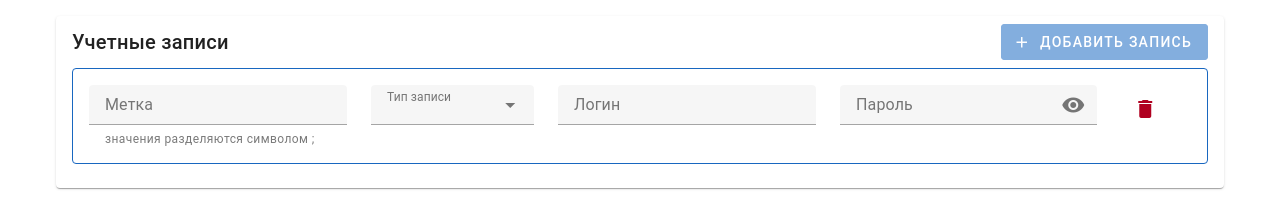
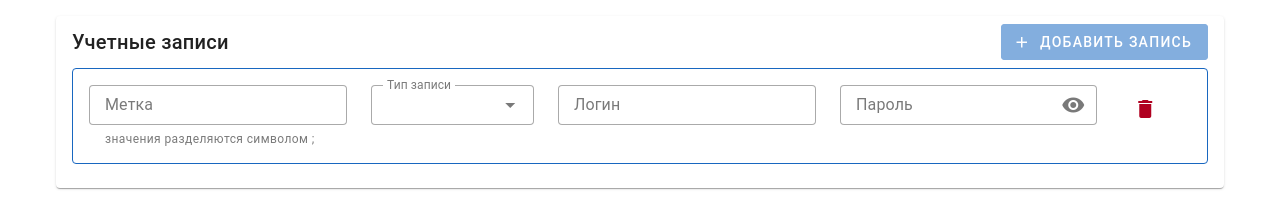
Before and after one commit to padhrusha/frontendTestTask_Vue_Form, a Vue app: page / in a window 1280 px wide. Both pictures are taken after a click on the button "ДОБАВИТЬ ЗАПИСЬ". Shown: the top 197 px of the page. Built offline with nearby package versions, Linux system fonts and the light colour scheme; the HTML template or start-up script is replaced by a standard one.

Commit message:
change input field style

```diff
--- a/src/components/AccountRow.vue
+++ b/src/components/AccountRow.vue
@@ -19,6 +19,7 @@
             @blur="parseLabels"
             density="compact"
             persistent-hint
+            variant="outlined"
           />
         </v-col>
         <v-col cols="12" sm="6" :md="hasPassword ? 2 : 3">
@@ -28,6 +29,7 @@
             :items="entryTypes"
             density="compact"
             persistent-hint
+            variant="outlined"
           />
         </v-col>
         <v-col cols="12" sm="6" :md="hasPassword ? 3 : 4">
@@ -38,6 +40,7 @@
             maxlength="100"
             density="compact"
             persistent-hint
+            variant="outlined"
           />
         </v-col>
         <v-col v-if="hasPassword" cols="12" sm="6" md="3">
@@ -50,6 +53,7 @@
             maxlength="100"
             density="compact"
             persistent-hint
+            variant="outlined"
             @click:append-inner="visiblePassword = !visiblePassword"
           />
         </v-col>
```
